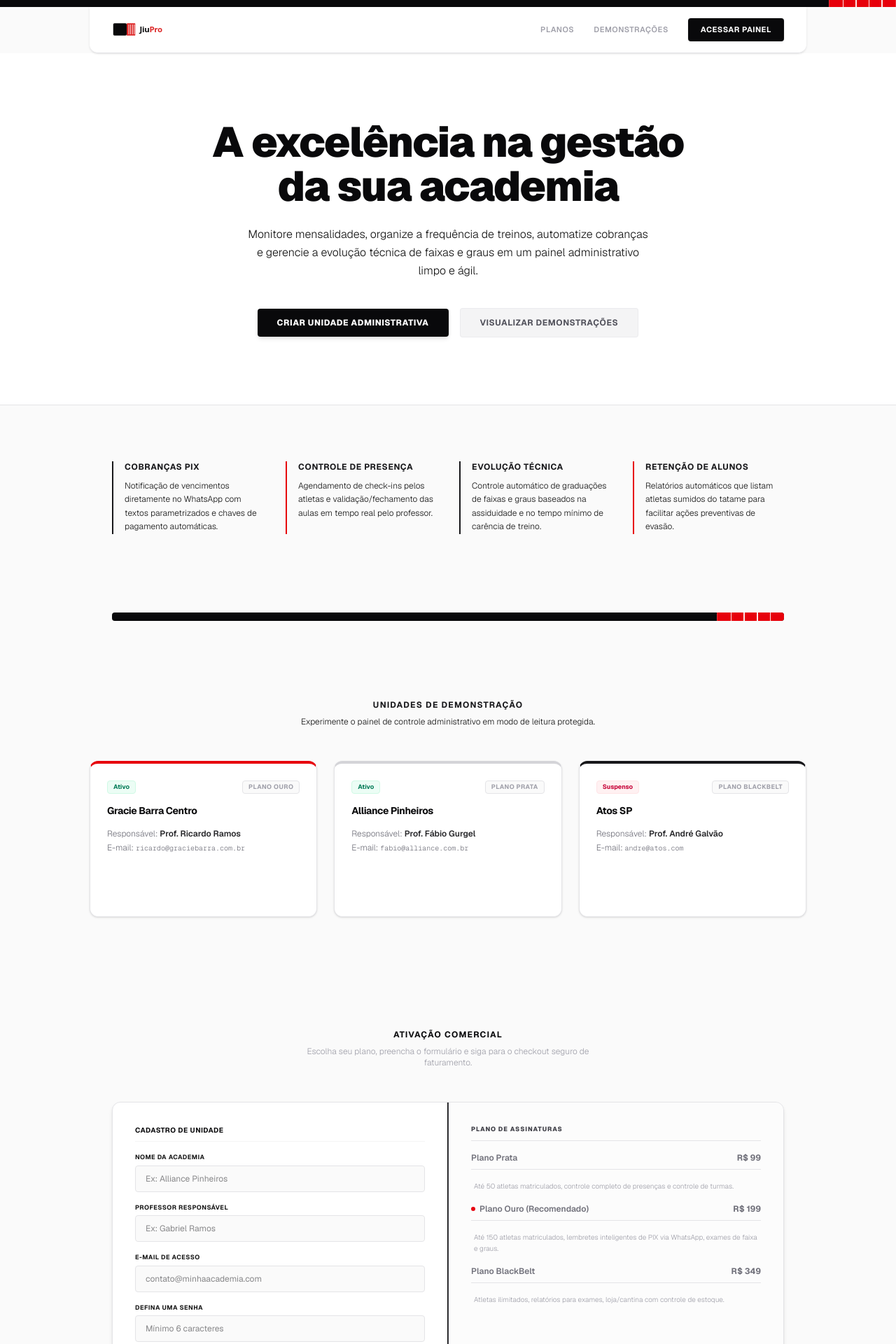
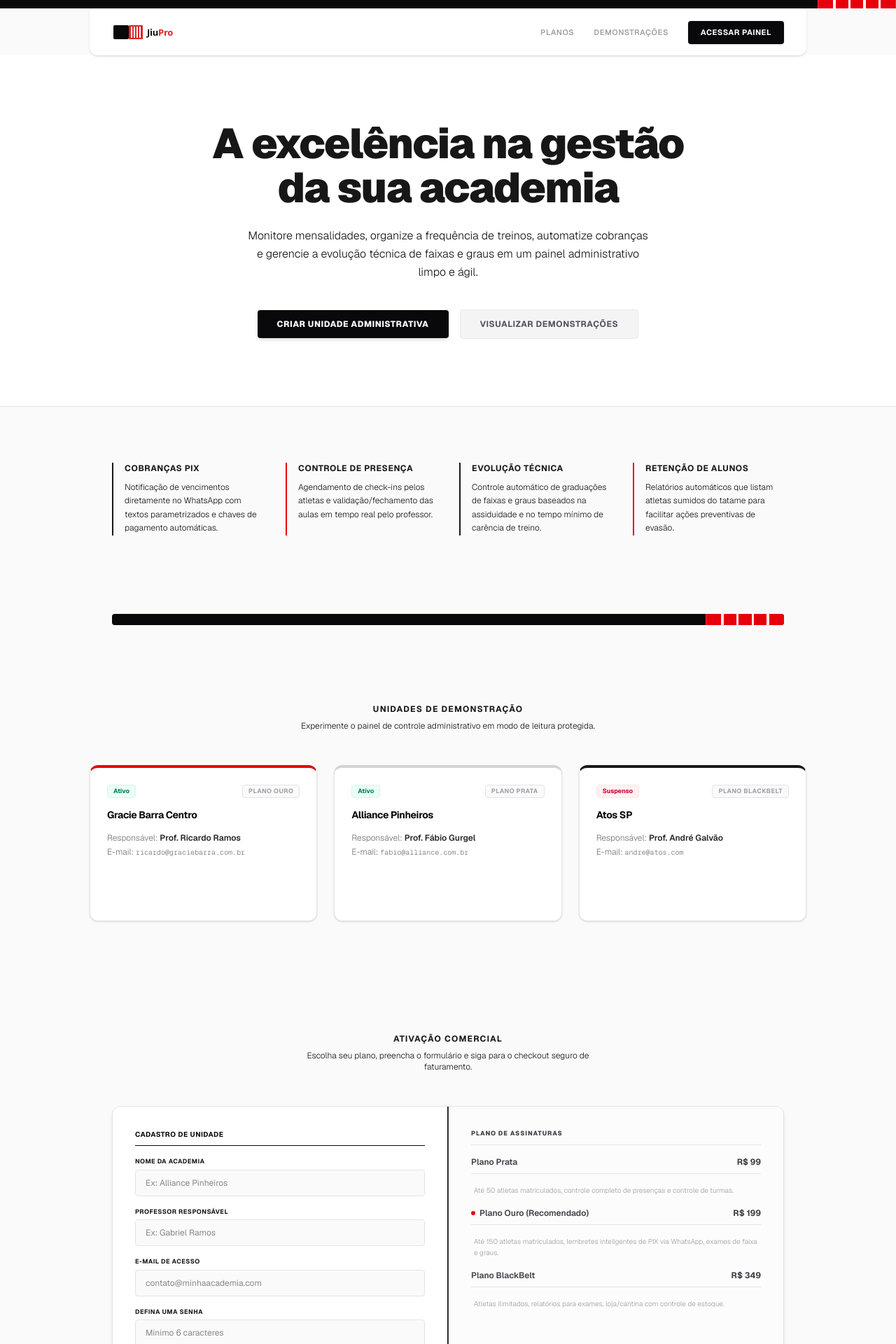
Before and after one commit to hugovitor/JiuPro, a Next.js app: page / in a window 1280 px wide. Shown: the top 1920 px of the page at 70% size. Built offline with nearby package versions, Linux system fonts and the light colour scheme; no server answers.

Commit message:
design: widen white stripes (graus) on belt layout details and custom logo for better realism

```diff
--- a/app/page.tsx
+++ b/app/page.tsx
@@ -74,37 +74,37 @@ export default function SaaSLandingPage() {
   }
 
   return (
-    <div className="min-h-screen bg-zinc-50 font-sans antialiased text-zinc-650 flex flex-col justify-between selection:bg-red-605 selection:bg-red-600 selection:text-white">
+    <div className="min-h-screen bg-zinc-50 font-sans antialiased text-zinc-650 flex flex-col justify-between selection:bg-red-650 selection:text-white">
 
-      {/* faixa preta brand accent at the very top of the page - with degrees (listras brancas) */}
-      <div className="h-2.5 bg-zinc-950 flex justify-end">
-        <div className="w-24 h-full bg-red-600 flex items-center justify-around px-2.5 border-l border-r border-white/20 relative">
-          <div className="w-[1.5px] h-full bg-white/90" />
-          <div className="w-[1.5px] h-full bg-white/90" />
-          <div className="w-[1.5px] h-full bg-white/90" />
-          <div className="w-[1.5px] h-full bg-white/90" />
+      {/* faixa preta brand accent at the very top of the page - with wider degrees (listras brancas) */}
+      <div className="h-3 bg-zinc-950 flex justify-end">
+        <div className="w-28 h-full bg-red-600 flex items-center justify-around px-3 border-l border-r border-white/20">
+          <div className="w-[3.5px] h-full bg-white" />
+          <div className="w-[3.5px] h-full bg-white" />
+          <div className="w-[3.5px] h-full bg-white" />
+          <div className="w-[3.5px] h-full bg-white" />
         </div>
       </div>
 
       {/* 1. Header (Navbar) */}
-      <header className="bg-white/90 backdrop-blur-md border-b border-zinc-200 sticky top-2.5 z-50 py-4 px-6 sm:px-8 max-w-5xl w-full mx-auto rounded-b-xl shadow-sm">
+      <header className="bg-white/90 backdrop-blur-md border-b border-zinc-200 sticky top-3.5 z-50 py-4 px-6 sm:px-8 max-w-5xl w-full mx-auto rounded-b-xl shadow-sm">
         <div className="flex items-center justify-between">
 
-          {/* Custom Professional SVG Belt Logo */}
+          {/* Custom Professional SVG Belt Logo with wider degrees */}
           <div className="flex items-center gap-2">
-            <svg className="h-7 w-auto text-zinc-950" viewBox="0 0 120 32" fill="none" xmlns="http://www.w3.org/2000/svg">
+            <svg className="h-8 w-auto text-zinc-950" viewBox="0 0 130 32" fill="none" xmlns="http://www.w3.org/2000/svg">
               {/* Faixa Preta Base */}
               <rect x="2" y="6" width="22" height="20" rx="2" fill="#09090B" />
               {/* Tarja Vermelha */}
-              <rect x="24" y="6" width="14" height="20" rx="1" fill="#DC2626" />
-              {/* Graus (Listras Brancas) */}
-              <rect x="27" y="8" width="1" height="16" fill="white" />
-              <rect x="30" y="8" width="1" height="16" fill="white" />
-              <rect x="33" y="8" width="1" height="16" fill="white" />
-              <rect x="36" y="8" width="1" height="16" fill="white" />
+              <rect x="24" y="6" width="20" height="20" rx="1" fill="#DC2626" />
+              {/* Graus mais largos (Listras Brancas) */}
+              <rect x="27" y="8" width="2" height="16" fill="white" />
+              <rect x="31" y="8" width="2" height="16" fill="white" />
+              <rect x="35" y="8" width="2" height="16" fill="white" />
+              <rect x="39" y="8" width="2" height="16" fill="white" />
 
               {/* JiuPro Logo Typography */}
-              <text x="45" y="21" fill="#09090B" fontSize="13" fontWeight="900" fontFamily="system-ui, -apple-system, sans-serif" letterSpacing="-0.02em">
+              <text x="50" y="21" fill="#09090B" fontSize="13" fontWeight="900" fontFamily="system-ui, -apple-system, sans-serif" letterSpacing="-0.02em">
                 Jiu<tspan fill="#DC2626">Pro</tspan>
               </text>
             </svg>
@@ -146,7 +146,7 @@ export default function SaaSLandingPage() {
         <section className="py-24 px-6 sm:px-8 text-center space-y-8 relative overflow-hidden bg-white border-b border-zinc-200">
           <div className="max-w-4xl mx-auto space-y-6">
 
-            <h1 className="text-4xl sm:text-6xl font-black text-zinc-950 tracking-tight leading-[1.05]">
+            <h1 className="text-4xl sm:text-6xl font-black text-zinc-955 tracking-tight leading-[1.05]">
               A excelência na gestão <br />
               <span className="relative inline-block">
                 da sua academia
@@ -208,14 +208,14 @@ export default function SaaSLandingPage() {
           </div>
         </section>
 
-        {/* Separator mimicking the black belt design with degrees */}
+        {/* Separator mimicking the black belt design with wider degrees */}
         <div className="max-w-5xl mx-auto px-6 sm:px-8 my-8">
-          <div className="h-3 bg-zinc-950 rounded overflow-hidden flex justify-end">
-            <div className="w-24 h-full bg-red-600 flex items-center justify-around px-2.5 border-l border-white/20">
-              <div className="w-[1.5px] h-full bg-white/90" />
-              <div className="w-[1.5px] h-full bg-white/90" />
-              <div className="w-[1.5px] h-full bg-white/90" />
-              <div className="w-[1.5px] h-full bg-white/90" />
+          <div className="h-4 bg-zinc-950 rounded overflow-hidden flex justify-end">
+            <div className="w-28 h-full bg-red-600 flex items-center justify-around px-3 border-l border-white/20">
+              <div className="w-[3.5px] h-full bg-white/90" />
+              <div className="w-[3.5px] h-full bg-white/90" />
+              <div className="w-[3.5px] h-full bg-white/90" />
+              <div className="w-[3.5px] h-full bg-white/90" />
             </div>
           </div>
         </div>
@@ -249,7 +249,7 @@ export default function SaaSLandingPage() {
                       <h3 className="font-bold text-sm text-zinc-950 tracking-tight">{ac.name}</h3>
                       <p className="text-xs text-zinc-500 leading-relaxed font-light">
                         Responsável: <span className="font-semibold text-zinc-800">{ac.ownerName}</span> <br />
-                        E-mail: <span className="font-mono text-[10px] text-zinc-450">{ac.ownerEmail}</span>
+                        E-mail: <span className="font-mono text-[10px] text-zinc-455">{ac.ownerEmail}</span>
                       </p>
                     </div>
 
@@ -274,8 +274,8 @@ export default function SaaSLandingPage() {
         {/* 5. Cadastro & Checkout */}
         <section id="assinar" className="py-20 px-6 sm:px-8 max-w-5xl mx-auto space-y-12 scroll-mt-20">
           <div className="text-center space-y-2">
-            <h2 className="text-xl font-bold tracking-tight text-zinc-950 uppercase tracking-widest text-xs">Ativação Comercial</h2>
-            <p className="text-xs text-zinc-400 max-w-md mx-auto font-light">
+            <h2 className="text-xl font-bold tracking-tight text-zinc-955 uppercase tracking-widest text-xs">Ativação Comercial</h2>
+            <p className="text-xs text-zinc-450 max-w-md mx-auto font-light">
               Escolha seu plano, preencha o formulário e siga para o checkout seguro de faturamento.
             </p>
           </div>
@@ -283,8 +283,8 @@ export default function SaaSLandingPage() {
           <div className="bg-white rounded-xl border border-zinc-200 shadow-md overflow-hidden grid grid-cols-1 md:grid-cols-2">
 
             {/* Form de Cadastro */}
-            <form onSubmit={handleRegister} className="p-6 sm:p-8 space-y-4 border-r border-zinc-150">
-              <h3 className="font-bold text-[10px] text-zinc-950 border-b border-zinc-100 pb-2 uppercase tracking-wider">Cadastro de Unidade</h3>
+            <form onSubmit={handleRegister} className="p-6 sm:p-8 space-y-4 border-r border-zinc-155">
+              <h3 className="font-bold text-[10px] text-zinc-950 border-b border-zinc-105 pb-2 uppercase tracking-wider">Cadastro de Unidade</h3>
 
               <div>
                 <label className="block text-[9px] font-bold uppercase tracking-wider text-zinc-450">Nome da Academia</label>
@@ -323,7 +323,7 @@ export default function SaaSLandingPage() {
               </div>
 
               <div>
-                <label className="block text-[9px] font-bold uppercase tracking-wider text-zinc-450">Defina uma Senha</label>
+                <label className="block text-[9px] font-bold uppercase tracking-wider text-zinc-455">Defina uma Senha</label>
                 <input
                   type="password"
                   value={password}
@@ -335,7 +335,7 @@ export default function SaaSLandingPage() {
               </div>
 
               <div>
-                <label className="block text-[9px] font-bold uppercase tracking-wider text-zinc-450">Plano Pretendido</label>
+                <label className="block text-[9px] font-bold uppercase tracking-wider text-zinc-455">Plano Pretendido</label>
                 <select
                   value={selectedPlan}
                   onChange={(e) => setSelectedPlan(e.target.value as any)}
@@ -370,7 +370,7 @@ export default function SaaSLandingPage() {
               <div className="space-y-4">
                 <h3 className="font-extrabold text-[9px] uppercase tracking-widest text-zinc-955 border-b border-zinc-200 pb-2">Plano de Assinaturas</h3>
 
-                <div className="space-y-4 text-xs font-light text-zinc-500">
+                <div className="space-y-4 text-xs font-light text-zinc-550">
                   <div className="flex justify-between border-b border-zinc-200 pb-2 items-center">
                     <span className="font-semibold text-zinc-955">Plano Prata</span>
                     <span className="font-bold text-zinc-955">R$ 99</span>
@@ -395,7 +395,7 @@ export default function SaaSLandingPage() {
               </div>
 
               <div className="bg-white p-4 rounded border border-zinc-200 space-y-2 text-zinc-450">
-                <h4 className="text-[9px] font-bold text-zinc-950 uppercase tracking-wider">Pagamento Criptografado</h4>
+                <h4 className="text-[9px] font-bold text-zinc-955 uppercase tracking-wider">Pagamento Criptografado</h4>
                 <p className="text-[10px] text-zinc-400 leading-relaxed font-light">
                   Sua transação é assegurada pelo Stripe. Nenhuma informação bancária ou de cartão é armazenada.
                 </p>
```
